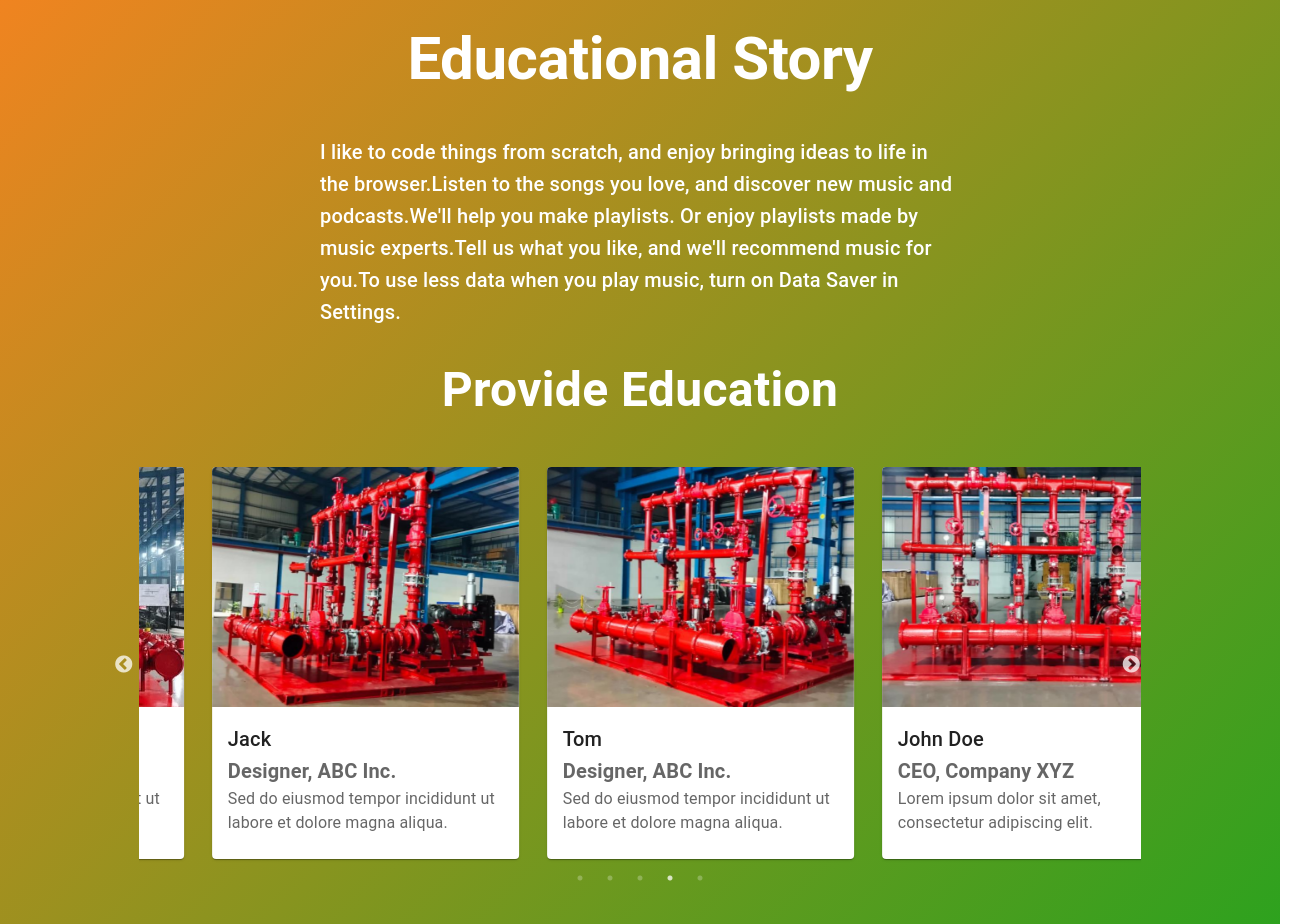
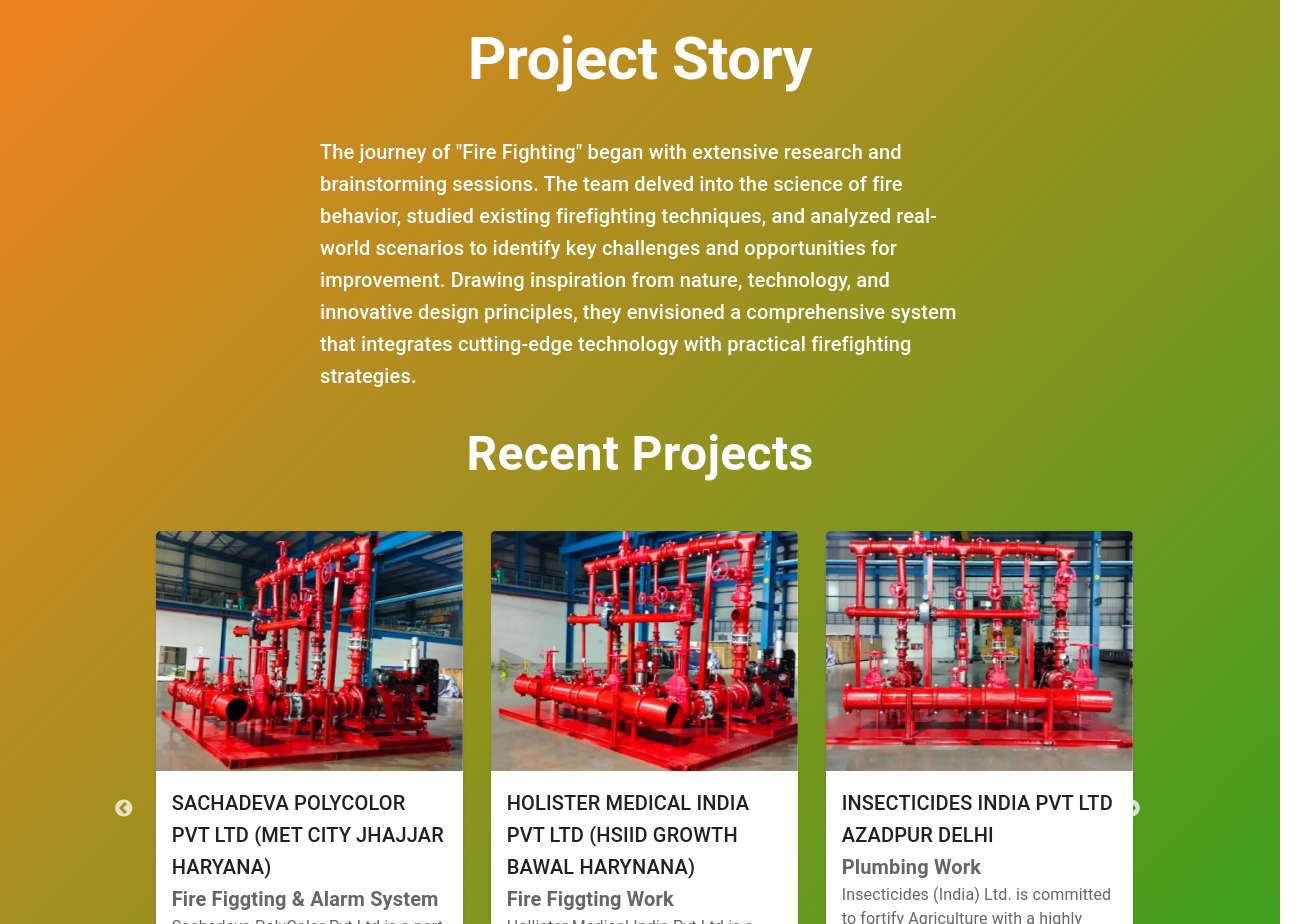
Before and after one commit to ShivSahay/jvtech-projects, a React (Create React App) app: page / in a window 1280 px wide. Shown: the part 2260-3184 px from the top of the page, 1303 px wide, since content can reach past the window. Built offline with nearby package versions, Linux system fonts and the light colour scheme.

Commit message:
change original text

```diff
--- a/src/Footer.js
+++ b/src/Footer.js
@@ -176,22 +176,22 @@
 
 const actions = [
   {
-    icon: <WhatsAppIcon />,
+    icon: <WhatsAppIcon style={{color:"rgb(31, 164, 30)"}} />,
     name: "Whatsapp",
     link: "http://api.whatsapp.com/",
   },
   {
-    icon: <InstagramIcon />,
+    icon: <InstagramIcon style={{color:"rgb(31, 164, 30)"}}/>,
     name: "Instagram",
     link: "https://www.instagram.com/pandit_himanshu_mishra_up45/",
   },
   {
-    icon: <FacebookOutlinedIcon />,
+    icon: <FacebookOutlinedIcon style={{color:"rgb(31, 164, 30)"}} />,
     name: "Facebook",
     link: "https://www.facebook.com/",
   },
   {
-    icon: <LinkedInIcon />,
+    icon: <LinkedInIcon style={{color:"rgb(31, 164, 30)"}}/>,
     name: "LinkedIn",
     link: "https://www.linkedin.com/",
   },
--- a/src/Home.css
+++ b/src/Home.css
@@ -52,9 +52,6 @@
   opacity: 1 !important;
   transform: scale(1.05) !important;
 }
-.home-sec2-card:hover {
-  /* margin-top: -10px !important; */
-}
 .slick-dots li button:before {
   color: #fff !important;
 }
@@ -67,7 +64,10 @@
   display: flex !important;
   justify-content: center !important;
 }
-
+.home-about-cardmedia:hover {
+  opacity: 1 !important;
+  transform: scale(1.05) !important;
+}
 .about-sec1-cardmedia {
   width: 400px;
 }
--- a/src/Home.js
+++ b/src/Home.js
@@ -37,46 +37,47 @@
 import image13 from "./images/13.jpeg";
 import image14 from "./images/14.jpeg";
 import image15 from "./images/15.jpeg";
-import { Roll } from "react-reveal";
+import { Fade, Roll } from "react-reveal";
 const testimonialsData = [
   {
     id: 1,
-    name: "John Doe",
-    designation: "CEO, Company XYZ",
+    name: "INSECTICIDES INDIA PVT LTD AZADPUR DELHI",
+    designation: "Plumbing Work",
     image: image1,
-    message: "Lorem ipsum dolor sit amet, consectetur adipiscing elit.",
+    message:
+      "Insecticides (India) Ltd. is committed to fortify Agriculture with a highly productive and progressive vision and mission to make Farmers prosperous.",
   },
   {
     id: 2,
-    name: "Smith",
-    designation: "Designer, ABC Inc.",
+    name: "RADHEY BIO.TECH PVT. LTD. (KAMDHENU GROUP)",
+    designation: "Plumbing Work",
     image: image2,
     message:
-      "Sed do eiusmod tempor incididunt ut labore et dolore magna aliqua.",
+      "Radhey Bio.Tech Pvt. Ltd. is a proud member of the esteemed Kamdhenu Group, a conglomerate known for its excellence in diverse sectors including agriculture, real estate, infrastructure, and biotechnology. ",
   },
   {
     id: 3,
-    name: "Amit",
-    designation: "Designer, ABC Inc.",
+    name: "SLEEK BRAKE PRODUCTS (SAMPLA BAHADURGRAHHARYANA)",
+    designation: "Fire Figgting Work",
     image: image3,
     message:
-      "Sed do eiusmod tempor incididunt ut labore et dolore magna aliqua.",
+      "Sleek Brake Products is a company specializing in the manufacturing and distribution of automotive braking components and systems. With a focus on quality, reliability, and innovation,.",
   },
   {
     id: 4,
-    name: "Jack",
-    designation: "Designer, ABC Inc.",
+    name: "SACHADEVA POLYCOLOR PVT LTD (MET CITY JHAJJAR HARYANA)",
+    designation: "Fire Figgting & Alarm System",
     image: image4,
     message:
-      "Sed do eiusmod tempor incididunt ut labore et dolore magna aliqua.",
+      "Sachadeva PolyColor Pvt Ltd is a part of the manufacturing sector, specializing in the production of polymer-based colorants, additives, and compounds.",
   },
   {
     id: 5,
-    name: "Tom",
-    designation: "Designer, ABC Inc.",
+    name: "HOLISTER MEDICAL INDIA PVT LTD (HSIID GROWTH BAWAL HARYNANA)",
+    designation: "Fire Figgting Work",
     image: image5,
     message:
-      "Sed do eiusmod tempor incididunt ut labore et dolore magna aliqua.",
+      "Hollister Medical India Pvt Ltd is a subsidiary of Hollister Incorporated, a global medical device company dedicated to advancing healthcare and improving the lives of people with healthcare needs.",
   },
   // Add more testimonials as needed
 ];
@@ -138,6 +139,7 @@
       sm={12}
       xs={12}
     >
+      <Fade bottom>
         <Typography
           variant="h4"
           className="sec3-testomonial-heading"
@@ -150,8 +152,9 @@
           }}
           gutterBottom
         >
-        Provide Education
+          Recent Projects
         </Typography>
+      </Fade>
 
       <Slider
         {...settings}
@@ -603,6 +606,7 @@
             className="sec3-heading-box"
             sm={12}
           >
+            <Fade bottom>
               <Typography
                 variant="h2"
                 align="center"
@@ -610,8 +614,9 @@
                 className="sec3-heading"
                 style={{ color: "#fff", fontWeight: "bold" }}
               >
-              Educational Story
+                Project Story
               </Typography>
+            </Fade>
           </Grid>
           <Grid
             item
@@ -621,19 +626,23 @@
             md={10}
             lg={6}
           >
+            <Fade bottom>
               <Typography
                 variant="h6"
                 // align="center"
                 className="landing-sec3-text"
                 style={{ color: "#fff" }}
               >
-              I like to code things from scratch, and enjoy bringing ideas to
-              life in the browser.Listen to the songs you love, and discover new
-              music and podcasts.We'll help you make playlists. Or enjoy
-              playlists made by music experts.Tell us what you like, and we'll
-              recommend music for you.To use less data when you play music, turn
-              on Data Saver in Settings.
+                The journey of "Fire Fighting" began with extensive research and
+                brainstorming sessions. The team delved into the science of fire
+                behavior, studied existing firefighting techniques, and analyzed
+                real-world scenarios to identify key challenges and
+                opportunities for improvement. Drawing inspiration from nature,
+                technology, and innovative design principles, they envisioned a
+                comprehensive system that integrates cutting-edge technology
+                with practical firefighting strategies.
               </Typography>
+            </Fade>
           </Grid>
           <Grid item container xs={12} sm={10} style={{ marginBottom: "5rem" }}>
             <Testimonials />
@@ -657,6 +666,7 @@
           }}
           xs={12}
         >
+          <Fade bottom>
             <Typography
               variant="h2"
               align="left"
@@ -670,6 +680,7 @@
             >
               Scope of Works
             </Typography>
+          </Fade>
           <Grid
             item
             container
@@ -698,7 +709,7 @@
           }}
           xs={12}
         >
-          <Zoom>
+          <Fade bottom>
             <Typography
               variant="h4"
               className="sec4-heading"
@@ -710,7 +721,7 @@
             >
               Working Experience
             </Typography>
-          </Zoom>
+          </Fade>
           <FeatureSection />
         </Grid>
 
--- a/src/components/AboutSection.js
+++ b/src/components/AboutSection.js
@@ -9,7 +9,8 @@
   CardMedia,
 } from "@mui/material";
 import image1 from "../images/1.jpeg";
-import Zoom from 'react-reveal/Zoom';
+import Zoom from "react-reveal/Zoom";
+import { Fade } from "react-reveal";
 
 const AboutSection = () => {
   return (
@@ -21,6 +22,8 @@
               <CardMedia
                 component="img"
                 height="440"
+                style={{ transition: "transform 0.3s ease" }}
+                className="home-about-cardmedia"
                 alt="About Us Image"
                 src={image1} // Replace with the actual image URL
               />
@@ -29,10 +32,12 @@
               elevation={3}
               style={{ padding: "20px", textAlign: "center" }}
             >
-              <Zoom>
+              <Fade bottom>
                 <Typography variant="h4">
                   Fire Detection & Alarm System
                 </Typography>
+              </Fade>
+              <Fade bottom>
                 <Typography variant="body1" style={{ marginTop: "2rem" }}>
                   A fire detection and alarm system ( FDAS ) provides audible
                   and visual signals as a result of the operation of manual or
@@ -40,7 +45,7 @@
                   Alarm station, smoke detector or heat detector of from other
                   protective equipment such as a fire sprinkler system.
                 </Typography>
-              </Zoom>
+              </Fade>
             </Paper>
           </Card>
         </Grid>
--- a/src/components/FeatureSection.js
+++ b/src/components/FeatureSection.js
@@ -1,7 +1,7 @@
 // FeatureSection.js
 import React from "react";
 import { Container, Grid, Paper, Typography } from "@mui/material";
-import { Zoom } from "react-reveal";
+import { Fade, Zoom } from "react-reveal";
 
 const FeatureSection = () => {
   return (
@@ -9,15 +9,15 @@
       <Grid container spacing={3}>
         <Grid item xs={12} md={4}>
           <Paper elevation={3} style={{ padding: "20px", textAlign: "center" }}>
-            <Zoom>
+            <Fade top>
               <Typography
                 variant="h4"
                 style={{ fontWeight: "bold", color: "rgba(0, 0, 0, 0.6)" }}
               >
                 Vision
               </Typography>
-            </Zoom>
-            <Zoom>
+            </Fade>
+            <Fade bottom>
               <Typography variant="body1">
                 We strive to become one of the leading and most reliable MEP
                 contracting and most renowned companies in India, continuously
@@ -25,21 +25,21 @@
                 as well as quality assurance standards to earn the privilege of
                 being your Contractor of choice.
               </Typography>
-            </Zoom>
+            </Fade>
           </Paper>
         </Grid>
 
         <Grid item xs={12} md={4}>
           <Paper elevation={3} style={{ padding: "20px", textAlign: "center" }}>
-            <Zoom>
+            <Fade top>
               <Typography
                 variant="h4"
                 style={{ fontWeight: "bold", color: "rgba(0, 0, 0, 0.6)" }}
               >
                 Mission
               </Typography>
-            </Zoom>
-            <Zoom>
+            </Fade>
+            <Fade bottom>
               <Typography variant="body1">
                 Guided by our vision we shall deliver high-quality,
                 cost-effective works on schedule and enhance our client’s
@@ -47,21 +47,21 @@
                 practices in terms of safety, quality, services, delivery as
                 well as environmental protection.
               </Typography>
-            </Zoom>
+            </Fade>
           </Paper>
         </Grid>
 
         <Grid item xs={12} md={4}>
           <Paper elevation={3} style={{ padding: "20px", textAlign: "center" }}>
-            <Zoom>
+            <Fade top>
               <Typography
                 variant="h4"
                 style={{ fontWeight: "bold", color: "rgba(0, 0, 0, 0.6)" }}
               >
                 Working
               </Typography>
-            </Zoom>
-            <Zoom>
+            </Fade>
+            <Fade bottom>
               <Typography variant="body1">
                 Our highly qualiﬁed and technically competent managers,
                 engineers and technicians, allow us to capture a sizable share
@@ -69,7 +69,7 @@
                 premises of commercial, residential and industrial type such as
                 a fire sprinkler system..
               </Typography>
-            </Zoom>
+            </Fade>
           </Paper>
         </Grid>
       </Grid>
--- a/src/pages/AboutPage.js
+++ b/src/pages/AboutPage.js
@@ -441,6 +441,8 @@
             style={{ marginTop: "80px" }}
             className="about-sec3-heading-box"
             sm={12}
+            md={8}
+            lg={5}
           >
             <Fade bottom>
               <Typography
@@ -465,8 +467,9 @@
                   marginBottom: "1em",
                 }}
               >
-                Nam lobortis fringilla felis. Fusce vol utpat urna cras ut nec
-                quam vitae turpis
+                At J.V. Tech engineers, we take pride in our diverse and
+                talented team, united by a shared passion for [your mission or
+                industry focus]. Get to know the individuals behind our success:
               </Typography>
             </Fade>
           </Grid>
--- a/src/pages/Contact.js
+++ b/src/pages/Contact.js
@@ -11,7 +11,8 @@
   Typography,
   TextField,
 } from "@mui/material";
-
+import Snackbar from "@mui/material/Snackbar";
+import Alert from "@mui/material/Alert";
 import "./Contact.css";
 import Footer from "../Footer";
 import AboutSection from "../components/AboutSection";
@@ -47,6 +48,17 @@
     message: "",
   });
 
+  const [open, setOpen] = React.useState(true);
+  const handleClick = () => {
+    setOpen(true);
+  };
+  const handleClose = (event, reason) => {
+    if (reason === "clickaway") {
+      return;
+    }
+    setOpen(false);
+  };
+
   const handleChange = (e) => {
     const { name, value } = e.target;
     setFormData((prevData) => ({
@@ -68,12 +80,24 @@
   };
   const handleFormSubmit = () => {
     // Handle form submission logic here
+    handleClick();
     console.log("Name:", name);
     console.log("Email:", email);
     console.log("Message:", message);
   };
   return (
     <>
+      <Snackbar open={open} autoHideDuration={6000} onClose={handleClose}>
+        <Alert
+          onClose={handleClose}
+          severity="warning"
+          variant="filled"
+          sx={{ width: "100%" }}
+        >
+          Permission denied by admin
+        </Alert>
+      </Snackbar>
+      ;
       <Grid item container>
         <Grid className="contact-sec1">
           <Zoom>
@@ -454,7 +478,7 @@
               </Fade>
               <hr />
             </Grid>
-            <Grid
+            {/* <Grid
               item
               xs={12}
               sm={6}
@@ -492,7 +516,7 @@
                   <br /> Mobile No.- 09911506868
                 </Typography>
               </Fade>
-            </Grid>
+            </Grid> */}
             <Grid
               item
               xs={12}
@@ -524,13 +548,50 @@
                 }}
               >
                 Plot No: C-65 <br /> Opposite District Court
-                <br /> Sec- 51, Noida
+                <br /> Sec- 13, Noida
                 <br /> Distt. - G B Nagar, U.P.
-                <br /> Phone No: 0120-6541868
-                <br /> Mob.No.-09911449868
+                <br /> Phone No: +91 9990314859
+                <br /> Contact Person Name - Mr. Vipin Pal Singh
               </Typography>
             </Grid>
             <Grid
+              item
+              xs={12}
+              sm={6}
+              md={12}
+              className="contact-sec5-plbox"
+              style={{
+                display: "flex",
+                flexDirection: "column",
+                rowGap: "10px",
+              }}
+            >
+              <Typography
+                variant="h6"
+                style={{
+                  // textAlign: "center",
+                  fontWeight: "800",
+                  color: "#ffffff",
+                }}
+              >
+                Address of Principle Place of Business
+              </Typography>
+              <Typography
+                variant="body1"
+                style={{
+                  // textAlign: "center",
+                  fontWeight: "400",
+                  color: "#ffffff",
+                }}
+              >
+                Shyama Devi W/O Rajpal Singh, <br /> Gola Road, Danapur
+                <br /> Sadarpur Noida,
+                <br /> Noida Gautam Buddha Nagar,Utter Pradesh,201303
+                <br /> Mobile No: +91 9990314859
+                <br /> Contact Person Name - Mr. Vipin Pal Singh
+              </Typography>
+            </Grid>
+            {/* <Grid
               item
               xs={12}
               sm={6}
@@ -565,7 +626,7 @@
                 <br /> Mobile No: 9709394115
                 <br /> Contact Person - Kanhiya Singh
               </Typography>
-            </Grid>
+            </Grid> */}
             <Grid
               item
               xs={12}
@@ -596,12 +657,18 @@
                   color: "#ffffff",
                 }}
               >
-                <a href="mailto:jvtech.engineers@gmail.com">
+                <a
+                  href="mailto:jvtech.engineers@gmail.com"
+                  style={{ color: "#ffffff" }}
+                >
                   jvtech.engineers@gmail.com
                 </a>{" "}
                 <br />{" "}
-                <a href="mailto:jvtech.engineers@gmail.com">
-                  jvtech.engineers@gmail.com
+                <a
+                  href="mailto:jvtechengineers2022@gmail.com"
+                  style={{ color: "#ffffff" }}
+                >
+                  jvtechengineers2022@gmail.com
                 </a>
               </Typography>
             </Grid>
```
Lines whose indentation alone changed are shown as unchanged.
